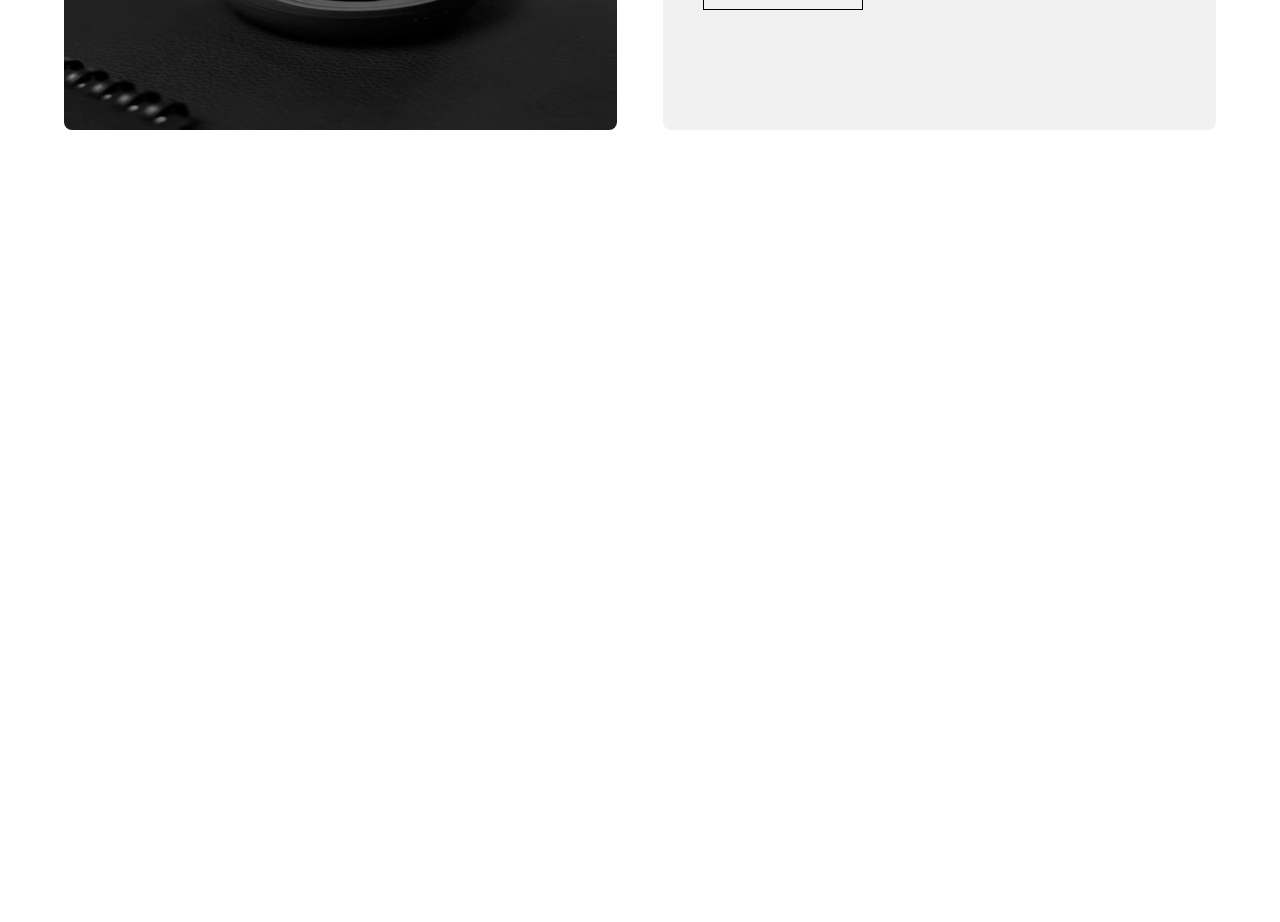
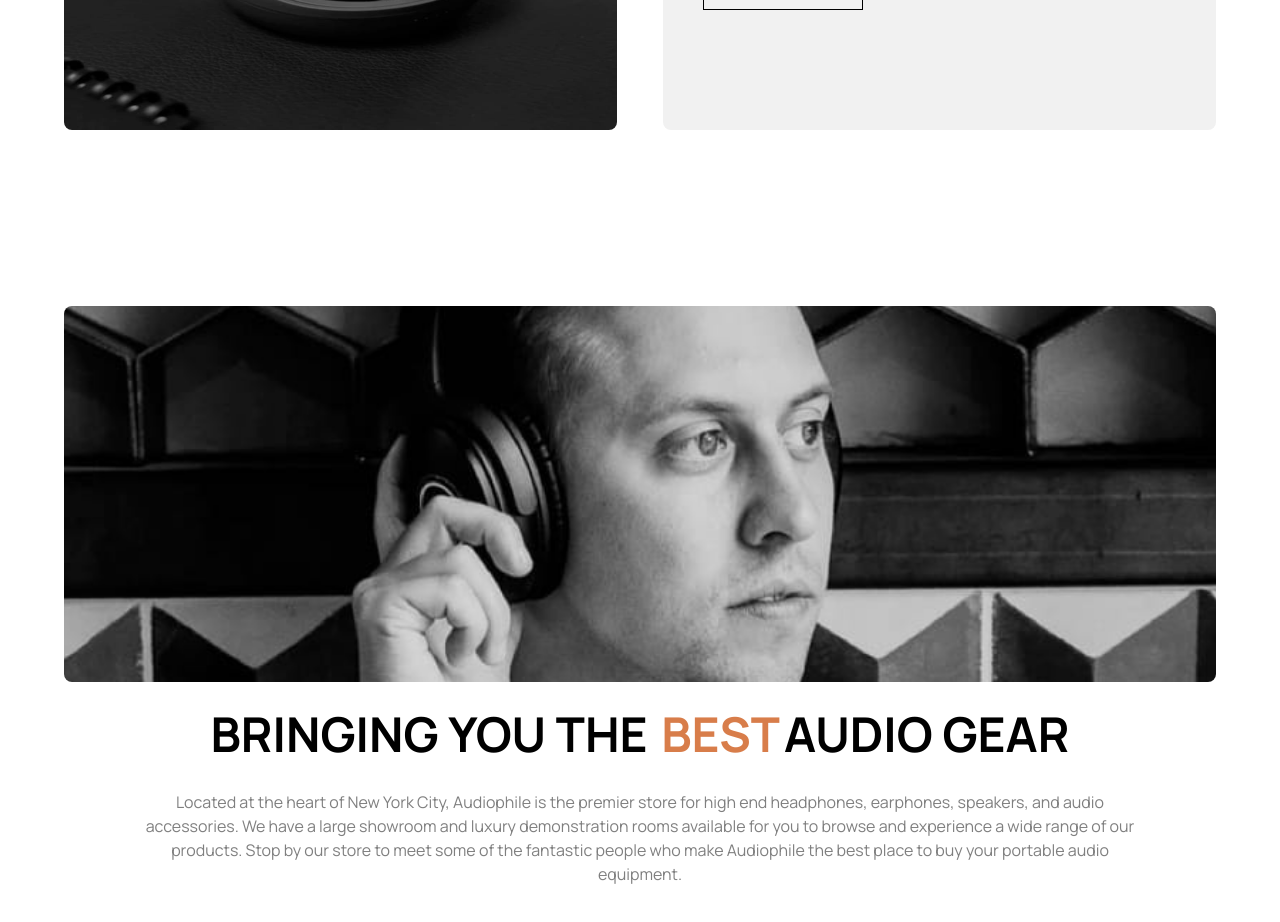
Before and after one commit to Myudro33/audiophile-ecommerce, a React (Create React App) app: page / in a window 1280 px wide. Shown: the part 2600-3522 px from the top of the page. Before the commit the page ends 2794 px from the top, so only its background shows below. Built offline with nearby package versions, Linux system fonts and the light colour scheme; the HTML template or start-up script is replaced by a standard one.

Commit message:
audiogear component

```diff
--- /dev/null
+++ b/src/Components/AudioGear.jsx
@@ -0,0 +1,40 @@
+import React from "react";
+import phDesktop from "../assets/home/desktop/image-best-gear.jpg";
+import phTablet from "../assets/home/tablet/image-best-gear.jpg";
+import phMobile from "../assets/home/mobile/image-best-gear (1).jpg";
+
+const AudioGear = () => {
+  return (
+    <div
+      className="dp:h-[37rem] md:h-[38rem] xs:h-[43.1rem] xs:w-[90%] dp:w-[80%]
+    flex dp:flex-row xs:flex-col dp:justify-between  my-28
+    "
+    >
+      <div className="overflow-hidden rounded-lg">
+        <img className="xs:hidden dp:flex" src={phDesktop} alt="" />
+        <img
+          className="scale-[1.7] overflow-hidden md:flex  xs:hidden dp:hidden"
+          src={phTablet}
+          alt=""
+        />
+        <img src={phMobile} className='md:hidden  xs:flex' alt="" />
+      </div>
+      <div className="dp:w-2/5 xs:w-full xs:h-1/2 dp:h-full flex flex-col dp:items-start md:items-center   justify-center p-2">
+        <h1 className="md:text-5xl xs:mt-4 md:mt-0 xs:text-3xl font-semibold xs:text-center">
+          BRINGING YOU THE <span className="text-[#d87d4a] m-1">BEST</span>AUDIO
+          GEAR
+        </h1>
+        <p className="text-center dp:w-full md:w-[90%] mt-8 text-[#00000080]">
+          Located at the heart of New York City, Audiophile is the premier store
+          for high end headphones, earphones, speakers, and audio accessories.
+          We have a large showroom and luxury demonstration rooms available for
+          you to browse and experience a wide range of our products. Stop by our
+          store to meet some of the fantastic people who make Audiophile the
+          best place to buy your portable audio equipment.
+        </p>
+      </div>
+    </div>
+  );
+};
+
+export default AudioGear;
--- a/src/pages/Home.jsx
+++ b/src/pages/Home.jsx
@@ -4,6 +4,7 @@
 import { UserContext } from "../Context/UserContext";
 import ShopCategorys from "../Components/ShopCategorys";
 import HomeAds from "../Components/HomeAds";
+import AudioGear from "../Components/AudioGear";
 
 const Home = () => {
   const { sethash } = useContext(UserContext);
@@ -11,8 +12,9 @@
   return (
     <div className="flex flex-col items-center">
       <Heading />
-      <ShopCategorys/>
-       <HomeAds/>
+      <ShopCategorys />
+      <HomeAds />
+      <AudioGear />
     </div>
   );
 };
```
